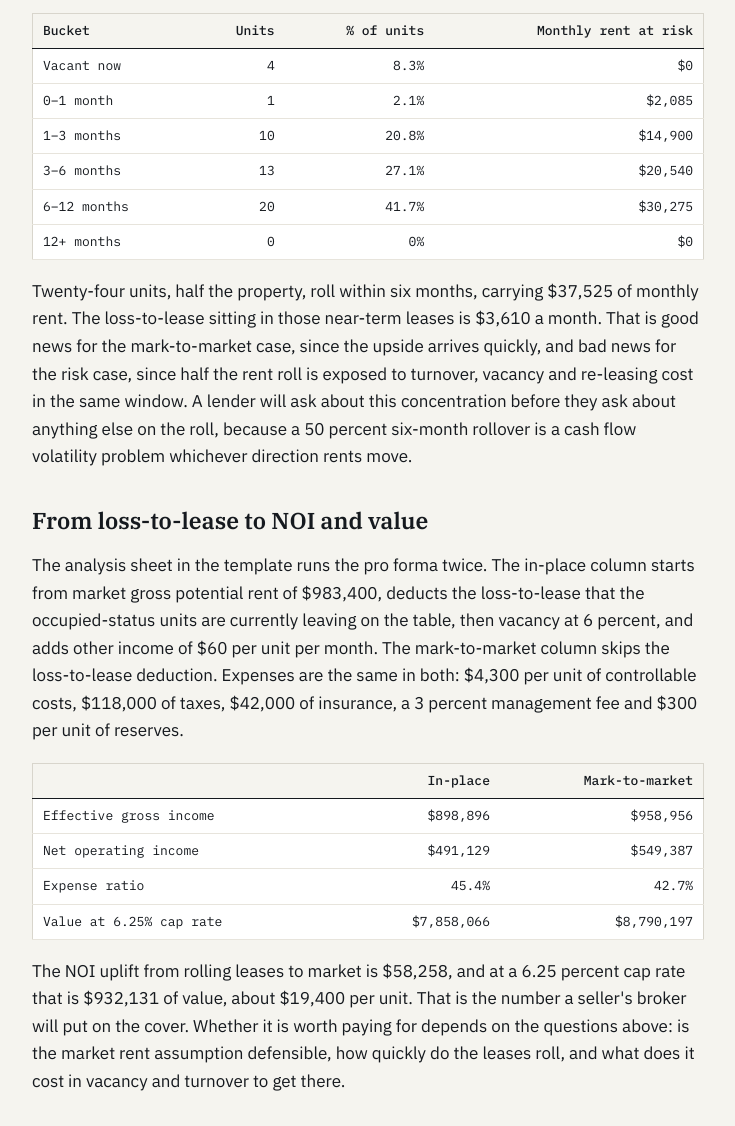
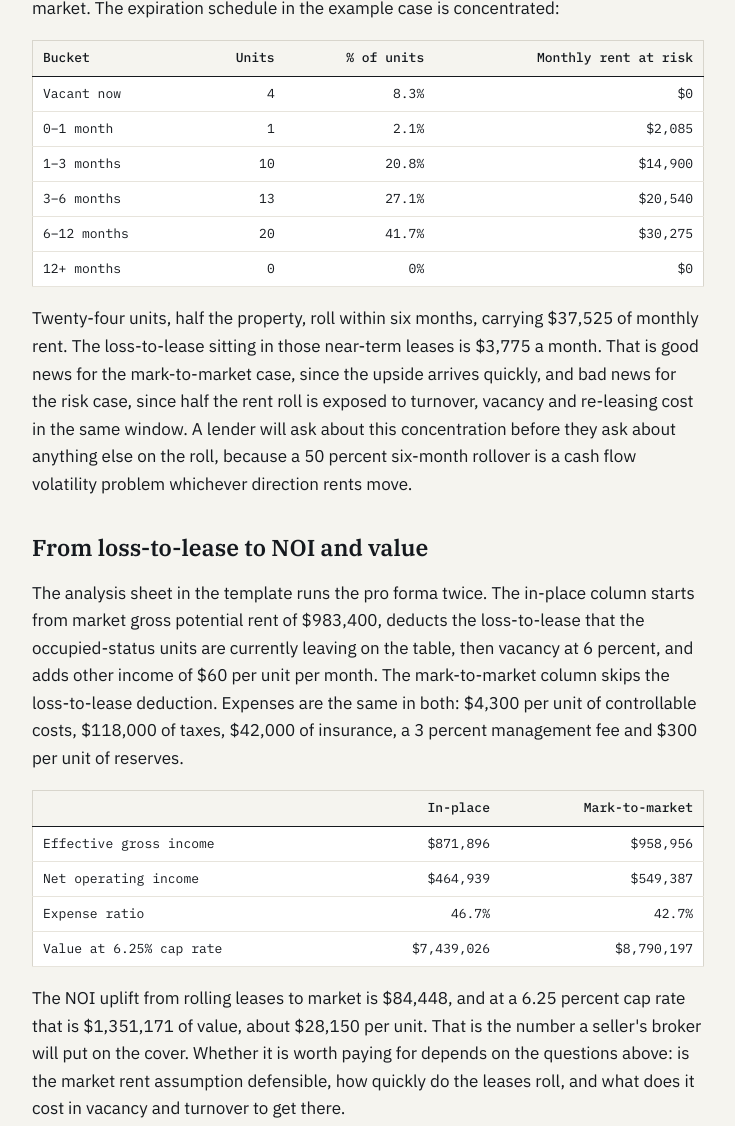
Before and after one commit to JoeyJoziah/lender-ready-models, a plain HTML site: page loss-to-lease-explained-multifamily-rent-roll.html in a window 1280 px wide. Shown: the part 2262-3388 px from the top of the page, without its empty margins (40-775 px from the left). Drawn offline with Linux system fonts and the light colour scheme.

Commit message:
Loss-to-lease guide: match the Rent Roll Analyzer example
3BR row, total monthly LTL ($7,255), six-month LTL, in-place EGI/NOI,
expense ratio, value and mark-to-market uplift now tie to the workbook.

Co-Authored-By: Claude Opus 5.5 <noreply@anthropic.com>
Claude-Session: https://claude.ai/code/session_017uNShpTzjEtK3pSLw14Sh6

```diff
--- a/loss-to-lease-explained-multifamily-rent-roll.html
+++ b/loss-to-lease-explained-multifamily-rent-roll.html
@@ -379,11 +379,11 @@ table.num tr.hl td{font-weight:600;background:var(--wash)}
 <tr><td>1BR/1BA</td><td>16</td><td>16</td><td>$1,385</td><td>$1,525</td><td>$140</td><td>$2,245</td></tr>
 <tr><td>2BR/1BA</td><td>10</td><td>9</td><td>$1,616</td><td>$1,795</td><td>$179</td><td>$1,615</td></tr>
 <tr><td>2BR/2BA</td><td>12</td><td>10</td><td>$1,734</td><td>$1,925</td><td>$191</td><td>$1,910</td></tr>
-<tr><td>3BR/2BA</td><td>4</td><td>4</td><td>$2,040</td><td>$2,250</td><td>$210</td><td>$630</td></tr>
-<tr class="hl"><td>Total</td><td>48</td><td>44</td><td>$1,528</td><td>$1,707</td><td>$179</td><td>$7,090</td></tr>
+<tr><td>3BR/2BA</td><td>4</td><td>4</td><td>$2,051</td><td>$2,250</td><td>$199</td><td>$795</td></tr>
+<tr class="hl"><td>Total</td><td>48</td><td>44</td><td>$1,528</td><td>$1,707</td><td>$179</td><td>$7,255</td></tr>
 </tbody></table></div>
 
-<p>Across the occupied units, in-place rent is $67,800 a month against a market rent for all 48 units of $81,950. The property is roughly 10 percent below market on a per-unit basis. That sounds like a clean story. The next two numbers complicate it.</p>
+<p>Across the occupied units, in-place rent is $67,800 a month against a market rent for all 48 units of $81,950. Loss-to-lease on the occupied units is $7,255 a month, or $87,060 a year: in-place rents are about 10.7 percent below market. That sounds like a clean story. The next two numbers complicate it.</p>
 
 <h2>Economic occupancy</h2>
 <div class="formula">Physical occupancy = occupied units ÷ total units<br>Economic occupancy = in-place rent collected ÷ market gross potential rent</div>
@@ -403,7 +403,7 @@ table.num tr.hl td{font-weight:600;background:var(--wash)}
 <tr><td>12+ months</td><td>0</td><td>0%</td><td>$0</td></tr>
 </tbody></table></div>
 
-<p>Twenty-four units, half the property, roll within six months, carrying $37,525 of monthly rent. The loss-to-lease sitting in those near-term leases is $3,610 a month. That is good news for the mark-to-market case, since the upside arrives quickly, and bad news for the risk case, since half the rent roll is exposed to turnover, vacancy and re-leasing cost in the same window. A lender will ask about this concentration before they ask about anything else on the roll, because a 50 percent six-month rollover is a cash flow volatility problem whichever direction rents move.</p>
+<p>Twenty-four units, half the property, roll within six months, carrying $37,525 of monthly rent. The loss-to-lease sitting in those near-term leases is $3,775 a month. That is good news for the mark-to-market case, since the upside arrives quickly, and bad news for the risk case, since half the rent roll is exposed to turnover, vacancy and re-leasing cost in the same window. A lender will ask about this concentration before they ask about anything else on the roll, because a 50 percent six-month rollover is a cash flow volatility problem whichever direction rents move.</p>
 
 <h2>From loss-to-lease to NOI and value</h2>
 <p>The analysis sheet in the template runs the pro forma twice. The in-place column starts from market gross potential rent of $983,400, deducts the loss-to-lease that the occupied-status units are currently leaving on the table, then vacancy at 6 percent, and adds other income of $60 per unit per month. The mark-to-market column skips the loss-to-lease deduction. Expenses are the same in both: $4,300 per unit of controllable costs, $118,000 of taxes, $42,000 of insurance, a 3 percent management fee and $300 per unit of reserves.</p>
@@ -411,13 +411,13 @@ table.num tr.hl td{font-weight:600;background:var(--wash)}
 <div class="tablewrap"><table class="num">
 <thead><tr><th></th><th>In-place</th><th>Mark-to-market</th></tr></thead>
 <tbody>
-<tr><td>Effective gross income</td><td>$898,896</td><td>$958,956</td></tr>
-<tr><td>Net operating income</td><td>$491,129</td><td>$549,387</td></tr>
-<tr><td>Expense ratio</td><td>45.4%</td><td>42.7%</td></tr>
-<tr><td>Value at 6.25% cap rate</td><td>$7,858,066</td><td>$8,790,197</td></tr>
+<tr><td>Effective gross income</td><td>$871,896</td><td>$958,956</td></tr>
+<tr><td>Net operating income</td><td>$464,939</td><td>$549,387</td></tr>
+<tr><td>Expense ratio</td><td>46.7%</td><td>42.7%</td></tr>
+<tr><td>Value at 6.25% cap rate</td><td>$7,439,026</td><td>$8,790,197</td></tr>
 </tbody></table></div>
 
-<p>The NOI uplift from rolling leases to market is $58,258, and at a 6.25 percent cap rate that is $932,131 of value, about $19,400 per unit. That is the number a seller's broker will put on the cover. Whether it is worth paying for depends on the questions above: is the market rent assumption defensible, how quickly do the leases roll, and what does it cost in vacancy and turnover to get there.</p>
+<p>The NOI uplift from rolling leases to market is $84,448, and at a 6.25 percent cap rate that is $1,351,171 of value, about $28,150 per unit. That is the number a seller's broker will put on the cover. Whether it is worth paying for depends on the questions above: is the market rent assumption defensible, how quickly do the leases roll, and what does it cost in vacancy and turnover to get there.</p>
 
 <h2>Three habits that keep loss-to-lease honest</h2>
 <ul>
```
Also changed, not shown: loss-to-lease-explained-multifamily-rent-roll/index.html (+9 -9 lines).
